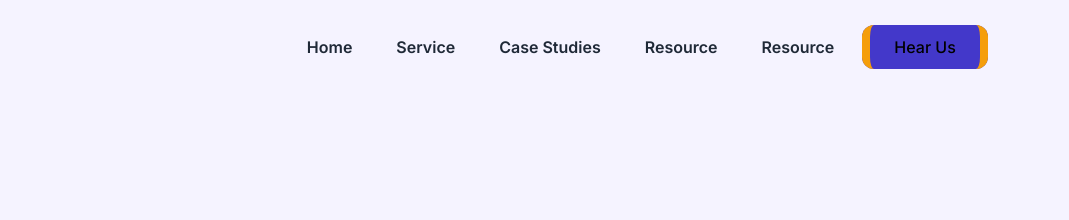
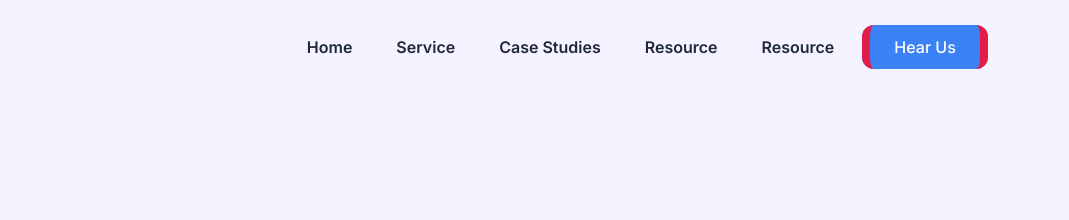
Before and after one commit to bahauddinmnb20/blog, a website: page index.html in a window 1280 px wide. Shown: the top 220 px of the page, 211-1280 px from the left. Drawn offline with Linux system fonts and the light colour scheme.

Commit message:
btn changs

```diff
--- a/index.html
+++ b/index.html
@@ -26,7 +26,7 @@
             </nav>
         </div>
         <div class=" col-span-2 ">
-            <a class="dark:text-white bg-indigo-700 px-6 py-3 rounded-xl border-x-8 border-amber-500  hover:border-white hover:border-x-8 transition-all  " href="#">Hear Us</a>
+            <a class= "text-white bg-blue-500 px-6 py-3 rounded-xl border-x-8 border-rose-600  hover:border-orange-500 hover:border-x-8 transition-all  " href="#">Hear Us</a>
         </div>
      </div>
 
```
Also changed, not shown: dist/tailwind.css.
